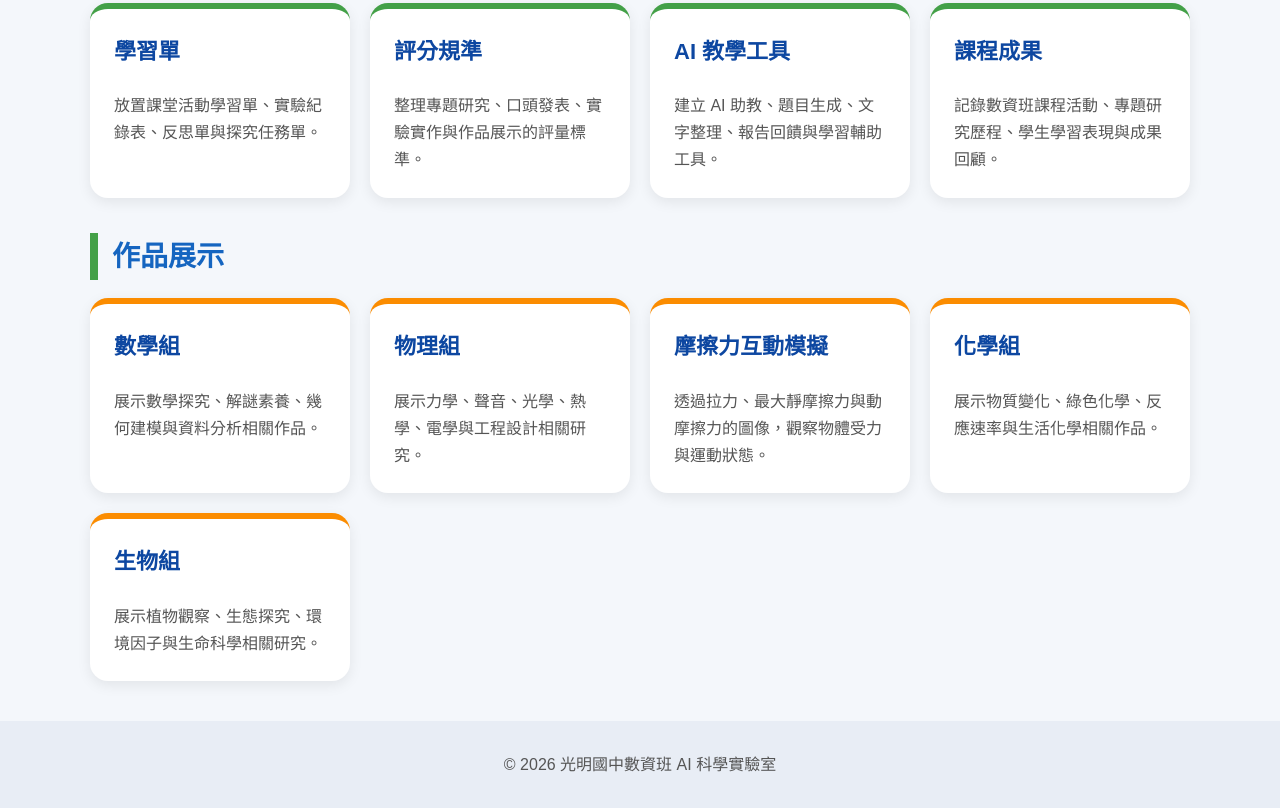
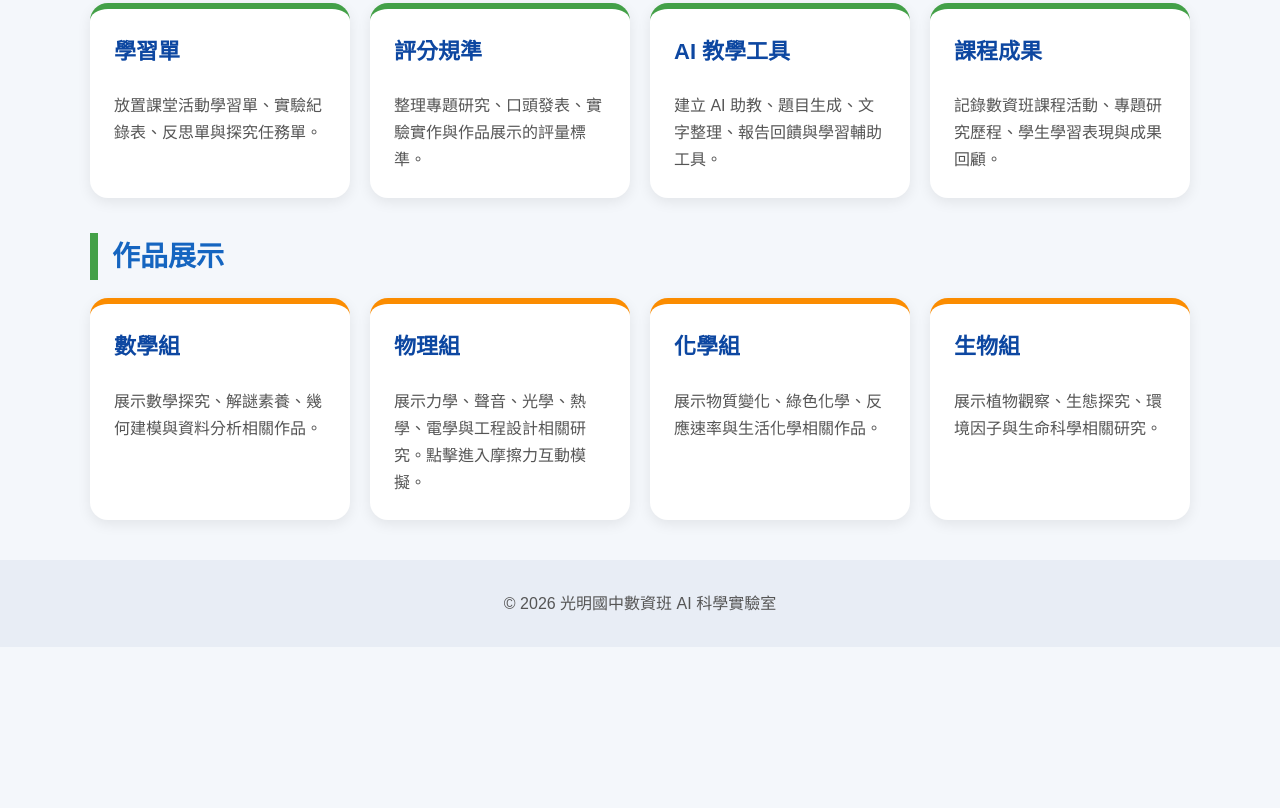
Before and after one commit to pinebang/pinebang.github.io, a plain HTML site: page index.html in a window 1280 px wide. Shown: the part 853-1661 px from the top of the page. After the commit the page ends 1500 px from the top, so only its background shows below. Drawn offline with Linux system fonts and the light colour scheme.

Commit message:
Link physics card to friction simulation

```diff
--- a/index.html
+++ b/index.html
@@ -214,14 +214,9 @@
           <p>展示數學探究、解謎素養、幾何建模與資料分析相關作品。</p>
         </div>
 
-        <div class="card">
+        <a class="card" href="friction.html">
           <h3>物理組</h3>
-          <p>展示力學、聲音、光學、熱學、電學與工程設計相關研究。</p>
-        </div>
-
-        <a class="card" href="friction.html">
-          <h3>摩擦力互動模擬</h3>
-          <p>透過拉力、最大靜摩擦力與動摩擦力的圖像，觀察物體受力與運動狀態。</p>
+          <p>展示力學、聲音、光學、熱學、電學與工程設計相關研究。點擊進入摩擦力互動模擬。</p>
         </a>
 
         <div class="card">
```
